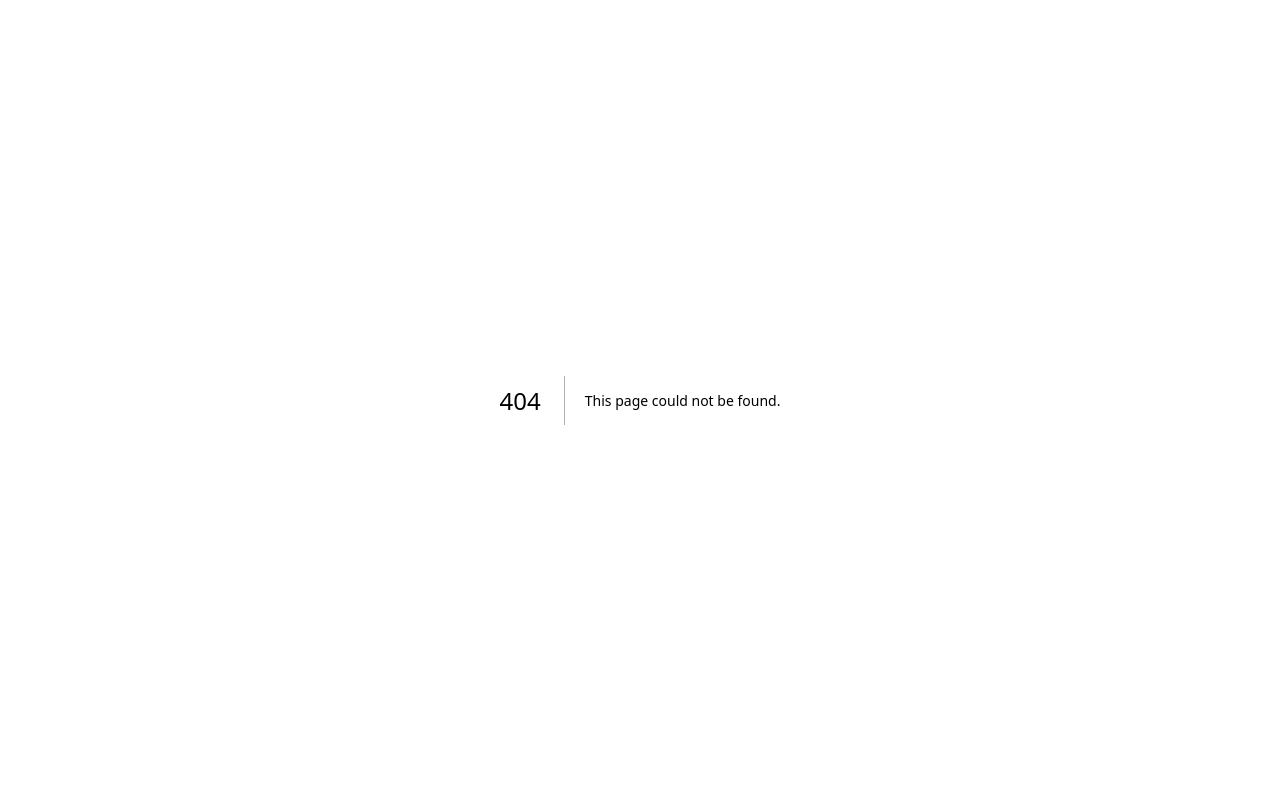
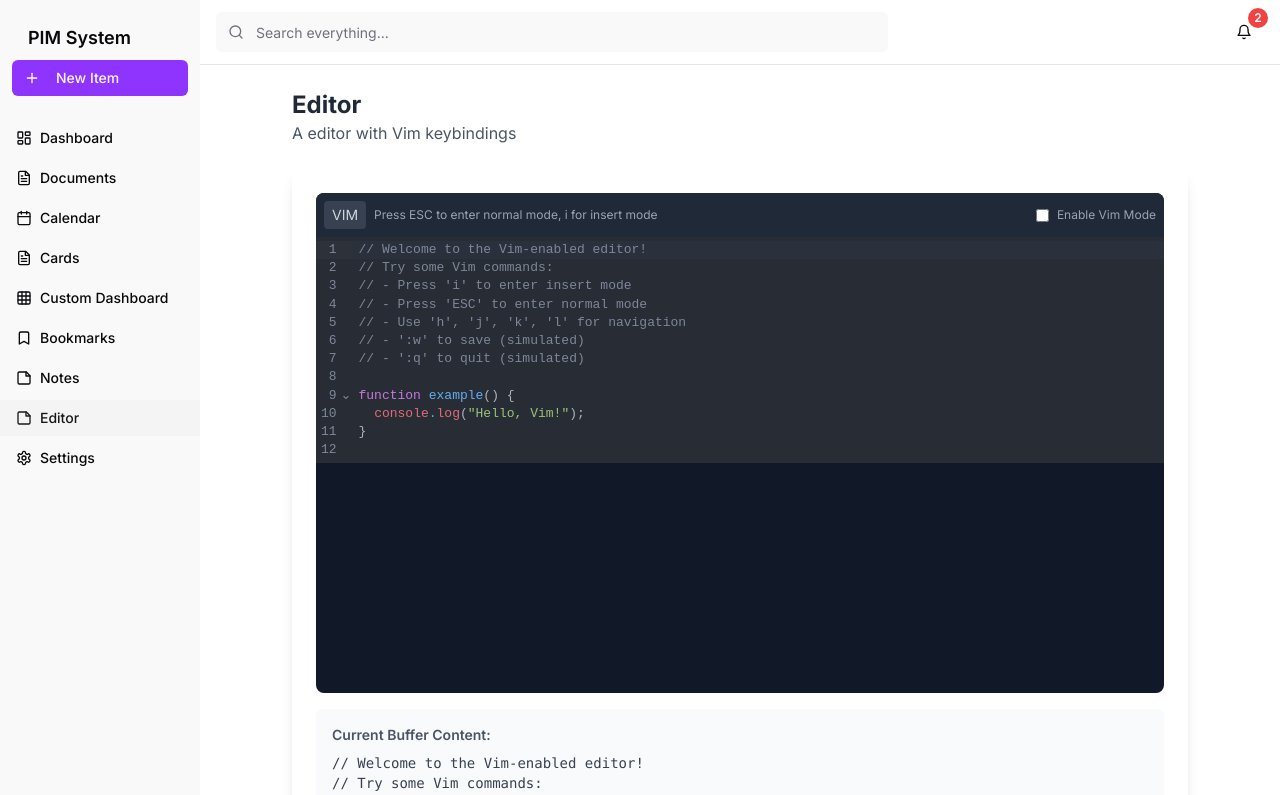
Before and after one commit to fallrising/easy-pkms, a Next.js app: page /editor in a window 1280 px wide. Before the commit this address had no page. Shown: the top 795 px of the page. Built offline with nearby package versions, Linux system fonts and the light colour scheme.

Commit message:
added vim editor.

```diff
--- /dev/null
+++ b/app/editor/page.tsx
@@ -0,0 +1,51 @@
+'use client'
+
+import React, { useState } from 'react';
+import VimEditor from '@/components/features/editor/vimEditor';
+import { Layout } from '@/components/layout/layout'
+
+export default function Editor() {
+    const [code, setCode] = useState(`// Welcome to the Vim-enabled editor!
+// Try some Vim commands:
+// - Press 'i' to enter insert mode
+// - Press 'ESC' to enter normal mode
+// - Use 'h', 'j', 'k', 'l' for navigation
+// - ':w' to save (simulated)
+// - ':q' to quit (simulated)
+
+function example() {
+  console.log("Hello, Vim!");
+}
+`);
+
+    return (
+        <Layout>
+        <div className="max-w-4xl mx-auto">
+            <div className="mb-6">
+                <h1 className="text-2xl font-bold text-gray-800">
+                    Editor
+                </h1>
+                <p className="text-gray-600">
+                    A editor with Vim keybindings
+                </p>
+            </div>
+
+            <div className="bg-white rounded-lg shadow-lg p-6">
+                <VimEditor
+                    value={code}
+                    onChange={setCode}
+                />
+
+                <div className="mt-4 p-4 bg-gray-50 rounded-md">
+                    <h2 className="text-sm font-semibold text-gray-600 mb-2">
+                        Current Buffer Content:
+                    </h2>
+                    <pre className="text-sm text-gray-700 overflow-auto">
+            {code}
+          </pre>
+                </div>
+            </div>
+        </div>
+        </Layout>
+    )
+}
--- /dev/null
+++ b/components/features/editor/codeEditor.tsx
@@ -0,0 +1,119 @@
+import React from 'react';
+import CodeMirror from '@uiw/react-codemirror';
+import { javascript } from '@codemirror/lang-javascript';
+import { go } from '@codemirror/lang-go';
+import { python } from '@codemirror/lang-python';
+import { html } from '@codemirror/lang-html';
+import { css } from '@codemirror/lang-css';
+import { java } from '@codemirror/lang-java';
+import { php } from '@codemirror/lang-php';
+import { sql } from '@codemirror/lang-sql';
+import { xml } from '@codemirror/lang-xml';
+import { markdown } from '@codemirror/lang-markdown';
+import { vim } from '@replit/codemirror-vim';
+import { oneDark } from '@codemirror/theme-one-dark';
+import { Switch } from '@/components/common/switch';
+
+interface CodeEditorProps {
+    value: string;
+    onChange: (value: string) => void;
+}
+
+interface VimState {
+    mode: string;
+    subMode?: string;
+}
+
+const CodeEditor: React.FC<CodeEditorProps> = ({ value, onChange }) => {
+    const [vimMode, setVimMode] = React.useState<VimState>({ mode: 'normal' });
+    const [isVimEnabled, setIsVimEnabled] = React.useState(true);
+
+    // Handle vim mode changes
+    const handleVimStateChange = (vimState: VimState) => {
+        setVimMode(vimState);
+    };
+
+    // Get status bar color based on vim mode
+    const getStatusBarColor = () => {
+        if (!isVimEnabled) return 'bg-blue-600';
+
+        switch (vimMode.mode) {
+            case 'insert':
+                return 'bg-green-600';
+            case 'visual':
+                return 'bg-purple-600';
+            case 'replace':
+                return 'bg-red-600';
+            default:
+                return 'bg-blue-600';
+        }
+    };
+
+    // Get extensions based on vim mode toggle
+    const getExtensions = () => {
+        const baseExtensions = [
+            javascript({ jsx: true, typescript: true }),
+            go(),
+            python(),
+            html(),
+            css(),
+            java(),
+            php(),
+            sql(),
+            xml(),
+            markdown(),
+        ];
+
+        return isVimEnabled ? [...baseExtensions, vim()] : baseExtensions;
+    };
+
+    return (
+        <div className="h-screen flex flex-col bg-[#1E1E1E]">
+            <div className="flex items-center justify-end p-2 bg-[#252526] border-b border-[#3C3C3C]">
+                <div className="flex items-center gap-2">
+                    <span className="text-white text-sm">Vim Mode</span>
+                    <Switch
+                        checked={isVimEnabled}
+                        onCheckedChange={setIsVimEnabled}
+                        className="data-[state=checked]:bg-green-500"
+                    />
+                </div>
+            </div>
+            <div className="flex-1 overflow-hidden">
+                <CodeMirror
+                    value={value}
+                    height="100%"
+                    theme={oneDark}
+                    extensions={getExtensions()}
+                    onChange={onChange}
+                    className="h-full text-base"
+                    basicSetup={{
+                        lineNumbers: true,
+                        highlightActiveLineGutter: true,
+                        highlightActiveLine: true,
+                        foldGutter: true,
+                        dropCursor: true,
+                        allowMultipleSelections: true,
+                        indentOnInput: true,
+                        bracketMatching: true,
+                        closeBrackets: true,
+                        autocompletion: true,
+                        rectangularSelection: true,
+                        crosshairCursor: true,
+                        highlightSelectionMatches: true,
+                    }}
+                />
+            </div>
+            {isVimEnabled && (
+                <div className={`h-6 px-4 flex items-center text-white ${getStatusBarColor()}`}>
+                    <span className="text-sm font-medium">
+                        Mode: {vimMode.mode.charAt(0).toUpperCase() + vimMode.mode.slice(1)}
+                        {vimMode.subMode && ` (${vimMode.subMode})`}
+                    </span>
+                </div>
+            )}
+        </div>
+    );
+};
+
+export default CodeEditor;
--- /dev/null
+++ b/components/features/editor/vimEditor.tsx
@@ -0,0 +1,90 @@
+import React, { useState } from 'react';
+import CodeMirror from '@uiw/react-codemirror';
+import { javascript } from '@codemirror/lang-javascript';
+import { go } from '@codemirror/lang-go';
+import { python } from '@codemirror/lang-python';
+import { html } from '@codemirror/lang-html';
+import { css } from '@codemirror/lang-css';
+import { java } from '@codemirror/lang-java';
+import { php } from '@codemirror/lang-php';
+import { sql } from '@codemirror/lang-sql';
+import { xml } from '@codemirror/lang-xml';
+import { markdown } from '@codemirror/lang-markdown';
+import { oneDark } from '@codemirror/theme-one-dark';
+import { vim } from '@replit/codemirror-vim';
+
+interface VimEditorProps {
+    value: string;
+    onChange?: (value: string) => void;
+}
+
+const VimEditor: React.FC<VimEditorProps> = ({ value, onChange }) => {
+    const [isVimMode, setIsVimMode] = useState(false);
+
+    return (
+        <div className="w-full h-full min-h-[500px] bg-gray-900 rounded-lg overflow-hidden">
+            <div className="p-2 bg-gray-800 text-gray-300 text-sm flex items-center justify-between">
+                <div className="flex items-center">
+                    <span className="mr-2 px-2 py-1 bg-gray-700 rounded">VIM</span>
+                    <span className="text-xs text-gray-400">
+                        Press ESC to enter normal mode, i for insert mode
+                    </span>
+                </div>
+                <label className="flex items-center text-gray-400 text-xs">
+                    <input
+                        type="checkbox"
+                        className="mr-2"
+                        checked={isVimMode}
+                        onChange={(e) => setIsVimMode(e.target.checked)}
+                    />
+                    Enable Vim Mode
+                </label>
+            </div>
+            <CodeMirror
+                value={value}
+                height="calc(100% - 40px)"
+                theme={oneDark}
+                extensions={[
+                    javascript({ jsx: true, typescript: true }),
+                    go(),
+                    python(),
+                    html(),
+                    css(),
+                    java(),
+                    php(),
+                    sql(),
+                    xml(),
+                    markdown(),
+                    ...(isVimMode ? [vim()] : []),
+                ]}
+                onChange={onChange}
+                basicSetup={{
+                    lineNumbers: true,
+                    highlightActiveLineGutter: true,
+                    highlightSpecialChars: true,
+                    foldGutter: true,
+                    drawSelection: true,
+                    dropCursor: true,
+                    allowMultipleSelections: true,
+                    indentOnInput: true,
+                    bracketMatching: true,
+                    closeBrackets: true,
+                    autocompletion: true,
+                    rectangularSelection: true,
+                    crosshairCursor: true,
+                    highlightActiveLine: true,
+                    highlightSelectionMatches: true,
+                    closeBracketsKeymap: true,
+                    defaultKeymap: true,
+                    searchKeymap: true,
+                    historyKeymap: true,
+                    foldKeymap: true,
+                    completionKeymap: true,
+                    lintKeymap: true,
+                }}
+            />
+        </div>
+    );
+};
+
+export default VimEditor;
--- a/components/layout/sidebar.tsx
+++ b/components/layout/sidebar.tsx
@@ -43,6 +43,11 @@ const routes = [
     href: "/notes",
   },
   {
+    label: "Editor",
+    icon: StickyNote,
+    href: "/editor",
+  },
+  {
     label: "Settings",
     icon: Settings,
     href: "/settings",
```
Also changed, not shown: package.json (+12 -0 lines), 1 other file (tests, documents, lock files or other folders).
